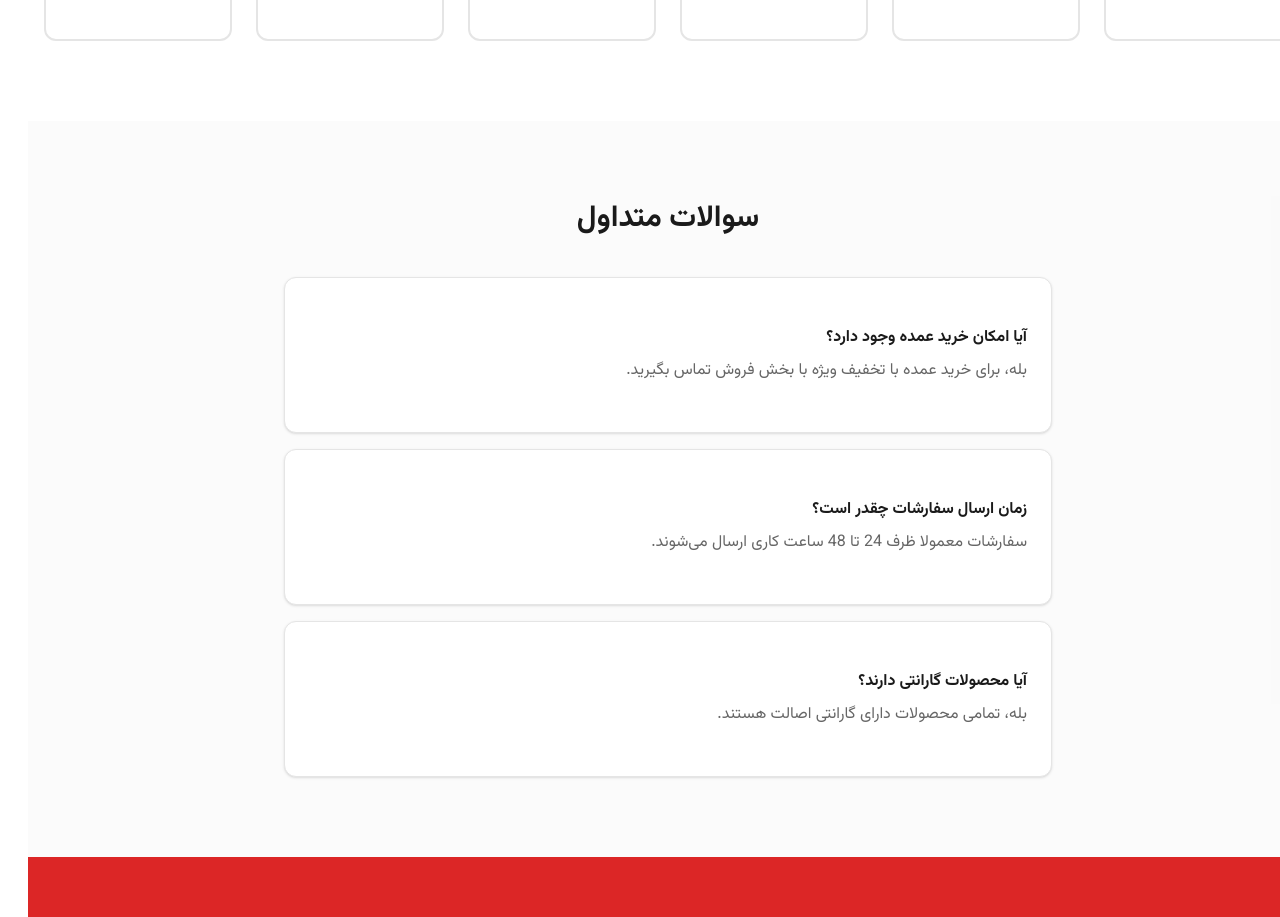
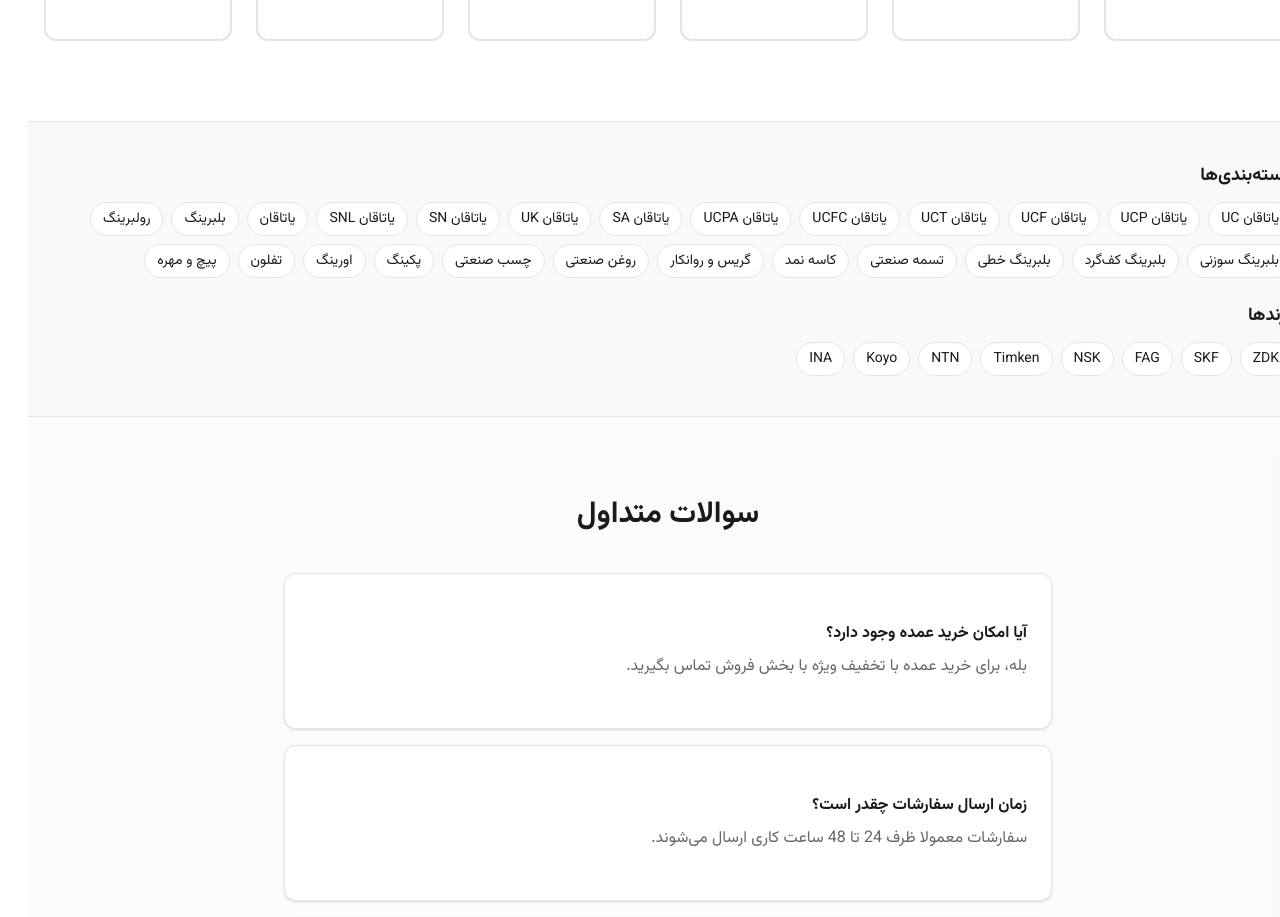
Before and after one commit to MhmdKh7/mohamadsite, a Next.js app: page / in a window 1280 px wide. Shown: the part 3361-4278 px from the top of the page. Built offline with nearby package versions, Linux system fonts and the light colour scheme.

Commit message:
seo(meta+pages): unique category/brand titles with بلبرینگ, BreadcrumbList, homepage link block, image attrs (app/page.tsx)

```diff
--- a/app/page.tsx
+++ b/app/page.tsx
@@ -25,6 +25,7 @@ import { Button } from '@/components/ui/button'
 import { Card, CardContent } from '@/components/ui/card'
 import { Header } from '@/components/header'
 import { Footer } from '@/components/footer'
+import { InternalLinks } from '@/components/internal-links'
 
 const categories = [
   // انواع یاتاقان‌های صنعتی
@@ -278,6 +279,7 @@ export default function HomePage() {
                         alt={category.name}
                         fill
                         sizes="(max-width: 768px) 50vw, 16vw"
+                        loading="lazy"
                         className="object-cover group-hover:scale-110 transition-transform duration-500 opacity-30"
                       />
                       <div className="absolute inset-0 flex flex-col items-center justify-center text-center p-4">
@@ -332,6 +334,7 @@ export default function HomePage() {
                       alt={bearing.title}
                       fill
                       sizes="(max-width: 768px) 100vw, 25vw"
+                      loading="lazy"
                       className="object-cover"
                     />
                     <div className="absolute inset-0 bg-gradient-to-t from-black/80 to-transparent" />
@@ -434,6 +437,13 @@ export default function HomePage() {
           </div>
         </section>
 
+        {/* Compact internal links */}
+        <section className="py-10 bg-muted/40 border-y">
+          <div className="container mx-auto px-4">
+            <InternalLinks compact />
+          </div>
+        </section>
+
         {/* FAQ Section */}
         <section className="py-16 md:py-20 bg-muted/30">
           <div className="container mx-auto px-4">
```
